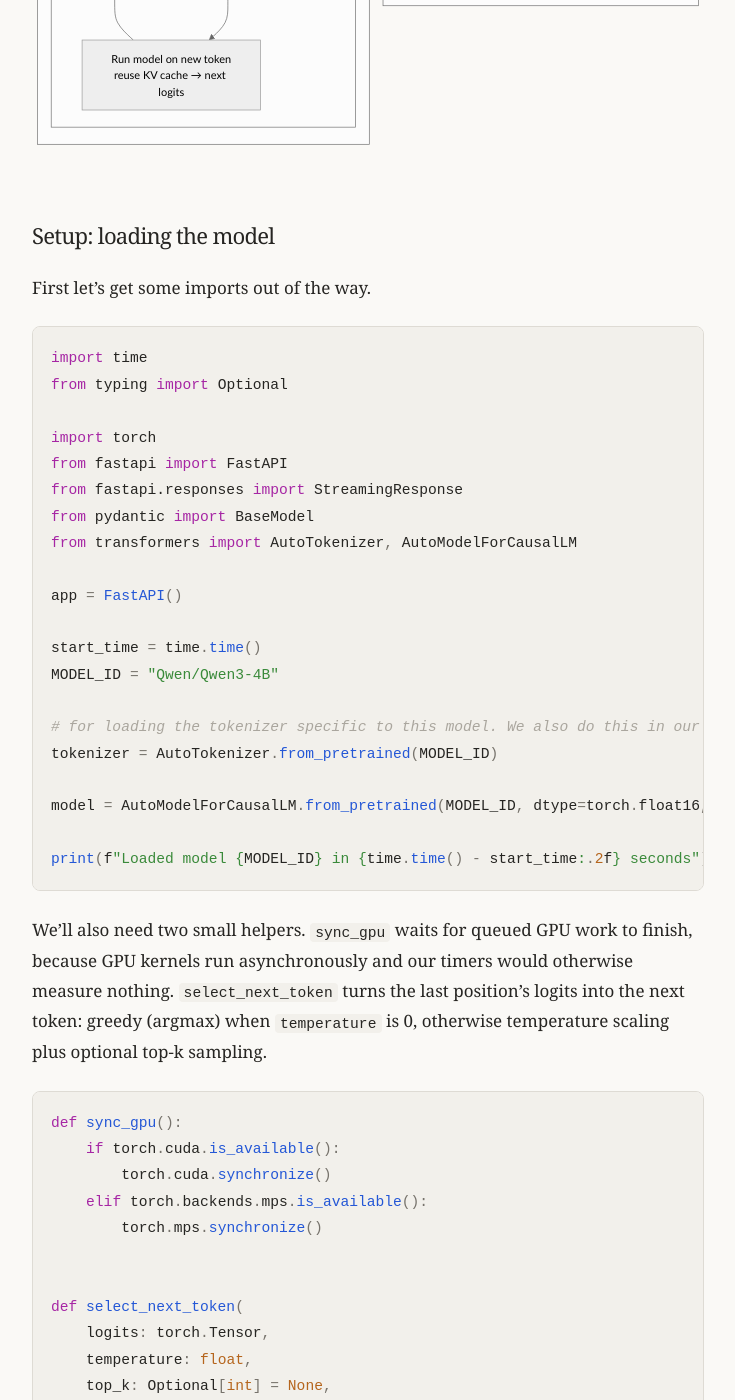
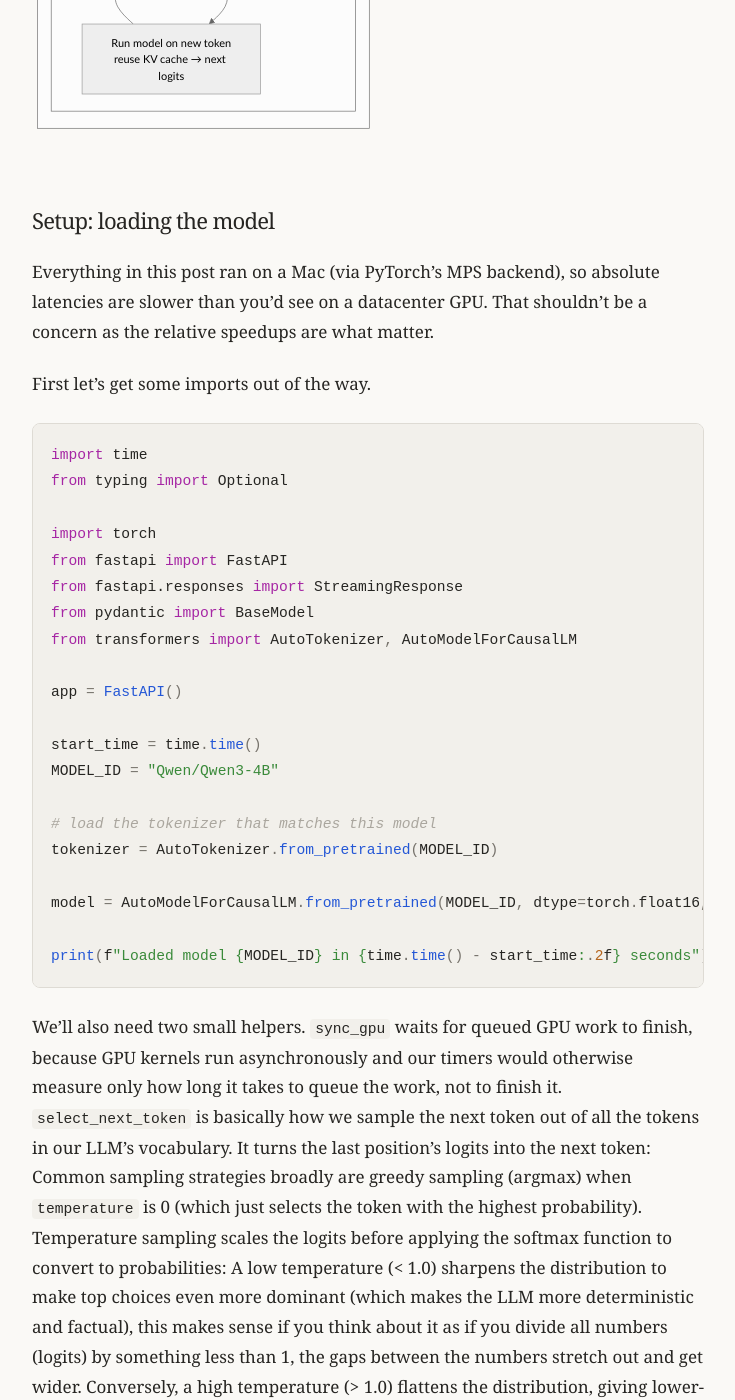
Before and after one commit to adityabharadwaj198/adityabharadwaj198.github.io, a Jekyll site: the page built from _posts/2026-10-04-building-an-inference-server-from-scratch.md, in a window 1280 px wide and 1400 px high, scrolled down 2054 px. Shown: the whole window, without its empty margins (272-1007 px from the left). Built offline with Jekyll 4.4.1, drawn with Linux system fonts in a browser that asks for light colours; comment, search, counter and statistics services are not loaded; some of the changed text lies outside the part shown.

Commit message:
improvements

````diff
--- a/_posts/2026-10-04-building-an-inference-server-from-scratch.md
+++ b/_posts/2026-10-04-building-an-inference-server-from-scratch.md
@@ -1,10 +1,10 @@
 ---
 layout: post
-title: "Building an inference server from scratch using PyTorch, FastAPI, and Hugging Face Transformers. Part #1"
+title: "Building an inference server from scratch, Part #1: how the KV cache made my LLM up to 7x faster"
 date: 2026-10-04
 categories: [blog]
 tags: [llm, large-language-model, ai-engineering, inference-server, learning]
-excerpt: "How I built an inference server and what I learnt from it"
+excerpt: "I built an LLM inference server with PyTorch, FastAPI and Hugging Face Transformers, then measured what the KV cache really buys you: 2.2x at 32 tokens, 7.3x at 512."
 ---
 
 **Contents**
@@ -18,7 +18,8 @@
 7. [Benchmarking the uncached version](#benchmarking-the-uncached-version)
 8. [The fast way: generation with a KV cache](#the-fast-way-generation-with-a-kv-cache)
 9. [Does the gap grow with length?](#does-the-gap-grow-with-length)
-10. [What's next](#whats-next)
+10. [Trying it out](#trying-it-out)
+11. [What's next](#whats-next)
 
 Inference servers are on everyone's minds these days. As we start finding more and more viable applications of LLMs in production systems, serving LLM inference is only going to become more important going forward. There are a variety of use cases, like search and recommendations, ChatGPT-like chatbots for various different purposes (think general assistant or even role-playing (I'm looking at you Character.ai)), coding, voice and video.
 
@@ -55,6 +56,8 @@
 
 ## Setup: loading the model
 
+Everything in this post ran on a Mac (via PyTorch's MPS backend), so absolute latencies are slower than you'd see on a datacenter GPU. That shouldn't be a concern as the relative speedups are what matter.
+
 First let's get some imports out of the way.
 
 ```python
@@ -72,7 +75,7 @@
 start_time = time.time()
 MODEL_ID = "Qwen/Qwen3-4B"
 
-# for loading the tokenizer specific to this model. We also do this in our embedding gen pipeline at Uber. This exists inside the model class
+# load the tokenizer that matches this model
 tokenizer = AutoTokenizer.from_pretrained(MODEL_ID)
 
 model = AutoModelForCausalLM.from_pretrained(MODEL_ID, dtype=torch.float16, device_map="auto").eval()
@@ -80,7 +83,9 @@
 print(f"Loaded model {MODEL_ID} in {time.time() - start_time:.2f} seconds")
 ```
 
-We'll also need two small helpers. `sync_gpu` waits for queued GPU work to finish, because GPU kernels run asynchronously and our timers would otherwise measure nothing. `select_next_token` turns the last position's logits into the next token: greedy (argmax) when `temperature` is 0, otherwise temperature scaling plus optional top-k sampling.
+We'll also need two small helpers. `sync_gpu` waits for queued GPU work to finish, because GPU kernels run asynchronously and our timers would otherwise measure only how long it takes to queue the work, not to finish it. `select_next_token` is basically how we sample the next token out of all the tokens in our LLM's vocabulary. It turns the last position's logits into the next token:
+Common sampling strategies broadly are greedy sampling (argmax) when `temperature` is 0 (which just selects the token with the highest probability). Temperature sampling scales the logits before applying the softmax function to convert to probabilities: A low temperature (< 1.0) sharpens the distribution to make top choices even more dominant (which makes the LLM more deterministic and factual), this makes sense if you think about it as if you divide all numbers (logits) by something less than 1, the gaps between the numbers stretch out and get wider.
+Conversely, a high temperature (> 1.0) flattens the distribution, giving lower-probability tokens a better chance (which makes the LLM more creative and random), because you'd divide all numbers (logits) by something more than 1, the gaps b/w the numbers would only get smaller. Top-k sampling on the other hand orders the tokens by their logits and only picks the Top-k out of them, and chooses the next token out of them by doing random sampling (i.e `torch.multinomial`).
 
 ```python
 def sync_gpu():
@@ -98,9 +103,7 @@
     if temperature == 0:
         return torch.argmax(logits, dim=-1, keepdim=True)
 
-    # TODO 2: scale logits, apply the top-k cutoff, and sample one token.
     scaled_logits = logits / temperature
-    breakpoint()
     if top_k is not None:
         top_values = torch.topk(scaled_logits, top_k, dim=-1).values
         # keep the trailing dim so this broadcasts over the vocab, and use
@@ -178,7 +180,23 @@
 
 ## What is a KV cache?
 
-`generate_cached` does in fact do what it says: it runs the generation process in a cached manner. What's cached? It's the intermediate Key (K) and Value (V) matrices computed from previous tokens during autoregressive transformer inference. It's stored in a data structure called KV cache, to help avoid redundant computations. It significantly speeds things up, as we'll see with some benchmarks that we'll run below.
+`generate_cached` does in fact do what it says: it runs the generation process in a cached manner. What's cached? The intermediate Key (K) and Value (V) tensors that attention computes for every token. They're stored in a data structure called the KV cache, to avoid redundant computation.
+
+Here's the intuition. To pick the next token, the model only needs the output at the *last* position, but attention at that position looks at the Key and Value of every earlier token. And the K and V of a token that's already been processed never change. So recomputing them on every step is pure waste.
+
+- **Without a cache**, every step feeds the entire sequence (prompt plus everything generated so far) back through the model, recomputes K and V for all of it, and then throws everything away except the last position's output.
+- **With a cache**, we compute K and V for the prompt once and store them. Every later step feeds in only the one new token, computes just its K and V, appends them to the cache, and attends over the stored ones.
+
+For our 26-token prompt, that looks like this:
+
+| Step | Tokens the model processes (uncached) | Tokens the model processes (cached) |
+|---|---|---|
+| 1 (prefill) | 26 | 26 |
+| 2 | 27 | 1 |
+| 3 | 28 | 1 |
+| N | 25 + N | 1 |
+
+The trade-off is memory: the cache grows with every token and has to live somewhere. That becomes a big deal once you serve many requests at once, but that's a story for a later post. First, let's see how much it actually helps.
 
 ## The slow way: generation without a KV cache
 
@@ -199,7 +217,7 @@
     prompt_length = generated_ids.shape[1] # length of the input prompt after tokenization
     first_token_at = None
 
-    sync_gpu() # synchronize the GPU - this is required to ensure that the GPU is properly synchronized with the CPU. Otherwise, the model will not be able to run on the GPU.
+    sync_gpu() # wait for any queued GPU work so the timer starts from a clean slate
     started_at = time.perf_counter()
     for _ in range(max_new_tokens):
         outputs = model(
@@ -291,10 +309,36 @@
 When processing text in batches, different sequences have different lengths. To form a clean rectangular tensor matrix, shorter sentences must be padded with filler tokens (like [PAD]). The [PAD] token carries no semantic meaning. If the model calculates self-attention over the whole matrix, legitimate words will waste attention capacity looking at meaningless padding tokens, warping the contextual representations. The solution: the mask acts as a binary guide (e.g., 1 for real tokens, 0 for padding) telling the model exactly which parts of the matrix to ignore. If you're interested in trying it out, run this in a Jupyter notebook cell:
 
 ```python
+short_message = [
+    {"role": "system", "content": "You are a helpful assistant."},
+    {"role": "user", "content": "Hello!"},
+]
 
+long_message = [
+    {"role": "system", "content": "You are a helpful assistant."},
+    {"role": "user", "content": "Tell me about Kanye's song Homecoming?"},
+]
+
+batch = tokenizer.apply_chat_template(
+    [short_message, long_message],
+    tokenize=True,
+    add_generation_prompt=True,
+    padding=True,
+    return_tensors="pt",
+    return_dict=True,
+)
+print(batch["input_ids"].shape)
+print(batch["attention_mask"])
+```
+
+What do you observe? Both rows have the same length: the shorter message was padded up to the longer one, and its attention mask has 0s at the padded positions.
+
+Our server only handles one prompt at a time, so there's no padding and the mask is all 1s (batching is a topic for a later post). Here's the `prepare_inputs` function that both generation functions call first:
+
+```python
 def prepare_inputs(prompt: str):
     messages = [{"role": "system", "content": "You are a good assistant. Keep your responses short and concise. Do not overthink your responses. Do not make up facts. Do not hallucinate. Ground your responses in reality."}, {"role": "user", "content": prompt}]
-    inputs = tokenizer.apply_chat_template(messages, add_generation_prompt=True, return_tensors="pt", return_dict = True)
+    inputs = tokenizer.apply_chat_template(messages, add_generation_prompt=True, return_tensors="pt", return_dict=True)
 
     inputs = inputs.to(model.device)
 
@@ -307,7 +351,7 @@
 
 ## Benchmarking the uncached version
 
-Let's run it:
+Let's run it (on the Mac, as mentioned above):
 
 ```python
 uncached_output = generate_uncached("do robots dream of electric sheep?")
@@ -316,7 +360,7 @@
 
 ![Benchmark output for generate_uncached: 26 input tokens, 126 ms time to first token, 4604 ms total latency](/assets/img/uncached-benchmark.png)
 
-TTFT is 126 ms, which is the time it takes for the LLM to spit out the first token. Token generation works in two phases, prefill and decode, and TTFT is heavily influenced by prefill. Maybe another post on that in the future.
+TTFT is 126 ms, which is the time it takes for the LLM to spit out the first token. Token generation works in two phases. **Prefill** runs the whole prompt through the model in a single pass and produces the first token, so TTFT is essentially the cost of prefill. **Decode** then produces the remaining tokens one at a time, one model call per token. Total latency is roughly prefill plus one decode step for every token generated, which is why that second phase dominates for long outputs.
 
 What's considerably worse is the total latency of ~4.6 s. I'd be frustrated af if an LLM took 4.6 seconds to answer a one-line question.
 
@@ -338,7 +382,7 @@
     prompt_length = generated_ids.shape[1] # length of the input prompt after tokenization
     first_token_at = None
 
-    sync_gpu() # synchronize the GPU - this is required to ensure that the GPU is properly synchronized with the CPU. Otherwise, the model will not be able to run on the GPU.
+    sync_gpu() # wait for any queued GPU work so the timer starts from a clean slate
     started_at = time.perf_counter()
     outputs = model(
         input_ids=generated_ids,
@@ -407,10 +453,30 @@
 | 128 | 29.8 s | 7.3 s | 4.1x | ~233 ms | ~57 ms |
 | 512 | 278.1 s | 38.1 s | 7.3x | ~543 ms | ~74 ms |
 
+![Total latency for uncached versus cached generation at 32, 128 and 512 new tokens](/assets/img/latency-chart.svg)
+
 The uncached version gets slower with every token, because each step re-processes the whole sequence so far, prompt plus everything generated, from scratch. Its per-token cost nearly quadruples going from 32 to 512 tokens, and generating 512 tokens takes over four and a half minutes. The cached version stays in the same ballpark per token (it creeps up a little because attention has a longer cache to read each step), so the speedup keeps widening.
 
-Two caveats. Per-token numbers assume every run generated its full token budget without hitting EOS early. And time to first token is ~125-150 ms in all runs but one: the 512-token cached run reported ~1.5 s, which looks like a one-off (a warm-up or a noisy run) rather than something caused by the cache, since prefill is identical either way. Benchmarking properly means warming up first and averaging several runs.
+A few call-outs: Per-token numbers assume every run generated its full token budget without hitting EOS early. The 512-token runs were also done hours apart: I started the uncached run in the morning and, since it took so long, went off to do something else and ran the cached one in the evening. An agent told me that it could be due my laptop in a different state (thermal throttling, other apps competing for memory) which can easily account for the odd ~1.5 s time to first token in that cached run, since prefill is identical with or without the cache. So treat the 512-token speedup as indicative, not exact. Benchmarking properly means warming up first and averaging several back-to-back runs, but I'm a bit lazy to do that right now.
+
+## Trying it out
+
+So far we've called the functions directly. Let's hit the actual server. Assuming the code lives in `main.py`:
+
+```bash
+uvicorn main:app --port 8000
+```
+
+Then, from another terminal:
+
+```bash
+curl -s localhost:8000/generate \
+  -H "Content-Type: application/json" \
+  -d '{"prompt": "do robots dream of electric sheep?", "token_limit": 32}'
+```
+
+The response has the shape of `GenerateResponse`: the generated `text`, a `timing` object with `latency_ms` and `ttft_ms`, the generated `token_count`, `throughput` in tokens per second, and `cache_usage`. (The `/stream` endpoint will work once we've written `generate_stream` in the next post.)
 
 ## What's next
 
-Same model, same output, and 2.2x lower latency at 32 tokens, growing to 4.1x at 128 and 7.3x at 512, just by turning on the KV cache and passing it back in on every step. In the next post I'll cover the streaming endpoint (`generate_stream`), sampling with temperature and top-k, and what happens when more than one request hits the server.
+Damn son, I honestly didn't expect this big of a difference as the number of output tokens grow. Same model, same input, and 2.2x lower latency at 32 tokens, growing to 4.1x at 128 and 7.3x at 512, just by turning on the KV cache and passing it back in on every step. In the next post I'll cover the streaming endpoint (`generate_stream`), sampling with temperature and top-k, and what happens when more than one request hits the server.
````
Also changed, not shown: other parts of _posts/2026-10-04-building-an-inference-server-from-scratch.md (+3 -2 lines), assets/img/latency-chart.svg (added).
